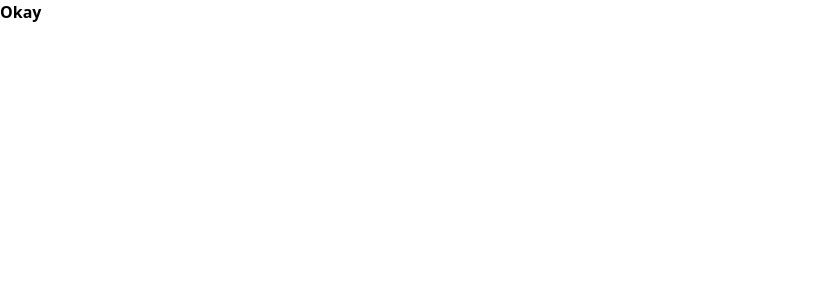
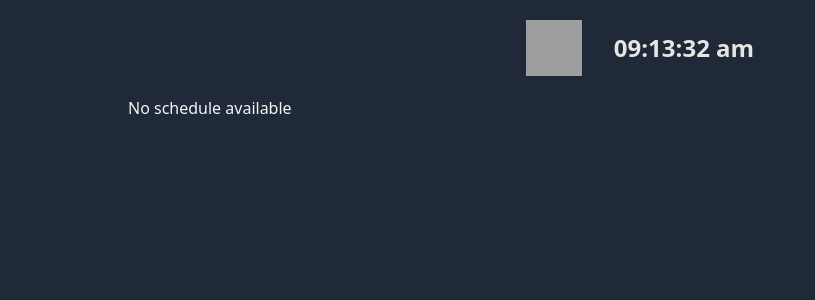
Before and after one commit to dangminhduc1101/translink-extension, a React (Vite) app: page / in a window 1280 px wide. Shown: the top 300 px of the page, without its empty margins (0-815 px from the left). Built offline with nearby package versions, Linux system fonts and the light colour scheme; no server answers; grey boxes are pictures that could not be loaded.

Commit message:
minimal setup

```diff
--- a/package.json
+++ b/package.json
@@ -11,6 +11,7 @@
     "build": "npm run purge && parcel build ./src/manifest.json --config @parcel/config-webextension"
   },
   "dependencies": {
+    "dayjs": "^1.11.10",
     "react": "^18.2.0",
     "react-dom": "^18.2.0"
   },
--- a/src/background/script.ts
+++ b/src/background/script.ts
@@ -1,3 +1,50 @@
-browser.tabs.onCreated.addListener((tab) => {
-  console.log(`You just created a tab with id: ${tab.id}`);
+import API from "./api.json";
+
+let busSchedule: any = null;
+
+const getBusData = async (): Promise<any | null> => {
+  try {
+    const response = await fetch(
+      `https://api.translink.ca/rttiapi/v1/stops/51862/estimates?apikey=${API.key}&timeframe=120`,
+      {
+        method: "GET",
+        headers: {
+          Accept: "application/json",
+        },
+      }
+    );
+
+    if (!response.ok) {
+      console.error(response.statusText);
+      return null;
+    }
+    return await response.json();
+  } catch (error) {
+    console.error(error);
+    return null;
+  }
+};
+
+const parseBusSchedule = (data: any): Array<any> =>
+  data.flatMap((bus: any) =>
+    bus.Schedules.map((schedule: any) => ({
+      ...schedule,
+      RouteNo: bus.RouteNo,
+      RouteName: bus.RouteName,
+    }))
+  );
+
+browser.runtime.onInstalled.addListener(() => {
+  (async () => {
+    const result = await getBusData();
+    if (result) {
+      busSchedule = parseBusSchedule(result);
+    }
+  })()
 });
+
+browser.runtime.onMessage.addListener((message, _, sendResponse) => {
+  if (message.type == "get-schedule") {
+    sendResponse(busSchedule);
+  }
+});
--- a/src/index.tsx
+++ b/src/index.tsx
@@ -1,12 +1,9 @@
 import * as React from "react";
 import * as ReactDOM from "react-dom/client";
-
-const Text = () => {
-  return <p className="font-bold">Okay</p>;
-};
+import Popup from "./popup/popup";
 
 ReactDOM.createRoot(document.getElementById("root") as HTMLElement).render(
   <React.StrictMode>
-    <Text />
+    <Popup/>
   </React.StrictMode>
 );
--- /dev/null
+++ b/src/popup/popup.tsx
@@ -0,0 +1,45 @@
+import dayjs, { Dayjs } from "dayjs";
+import React, { useEffect, useState } from "react";
+
+const Popup: React.FC = () => {
+  const currentTime: Dayjs = dayjs();
+  const [schedule, setSchedule] = useState<any>(null);
+
+  useEffect(() => {
+    browser.runtime
+      .sendMessage({ type: "get-schedule" })
+      .then((response) => {
+        setSchedule(response);
+      })
+      .catch((error) => console.error(error));
+  }, []);
+
+  return (
+    <>
+      <div className="text-center font-bold text-2xl py-5 bg-gray-800 text-neutral-200 flex justify-center">
+        <div className="flex">
+          <div className="self-center mr-8">
+            <img
+              src="/translink.jpg"
+              className="w-14 h-14"
+              alt="Translink Logo"
+            />
+          </div>
+          <div className="self-center">{currentTime.format("hh:mm:ss a")}</div>
+        </div>
+      </div>
+
+      <div className="bg-gray-800 min-h-screen text-gray-100 flex justify-center">
+        <div className="max-w-5xl w-full">
+          {schedule && schedule.length > 0 ? (
+            <div>{schedule.length}</div>
+          ) : (
+            <div>No schedule available</div>
+          )}
+        </div>
+      </div>
+    </>
+  );
+};
+
+export default Popup;
```
Also changed, not shown: 2 other files (tests, documents, lock files or other folders).
